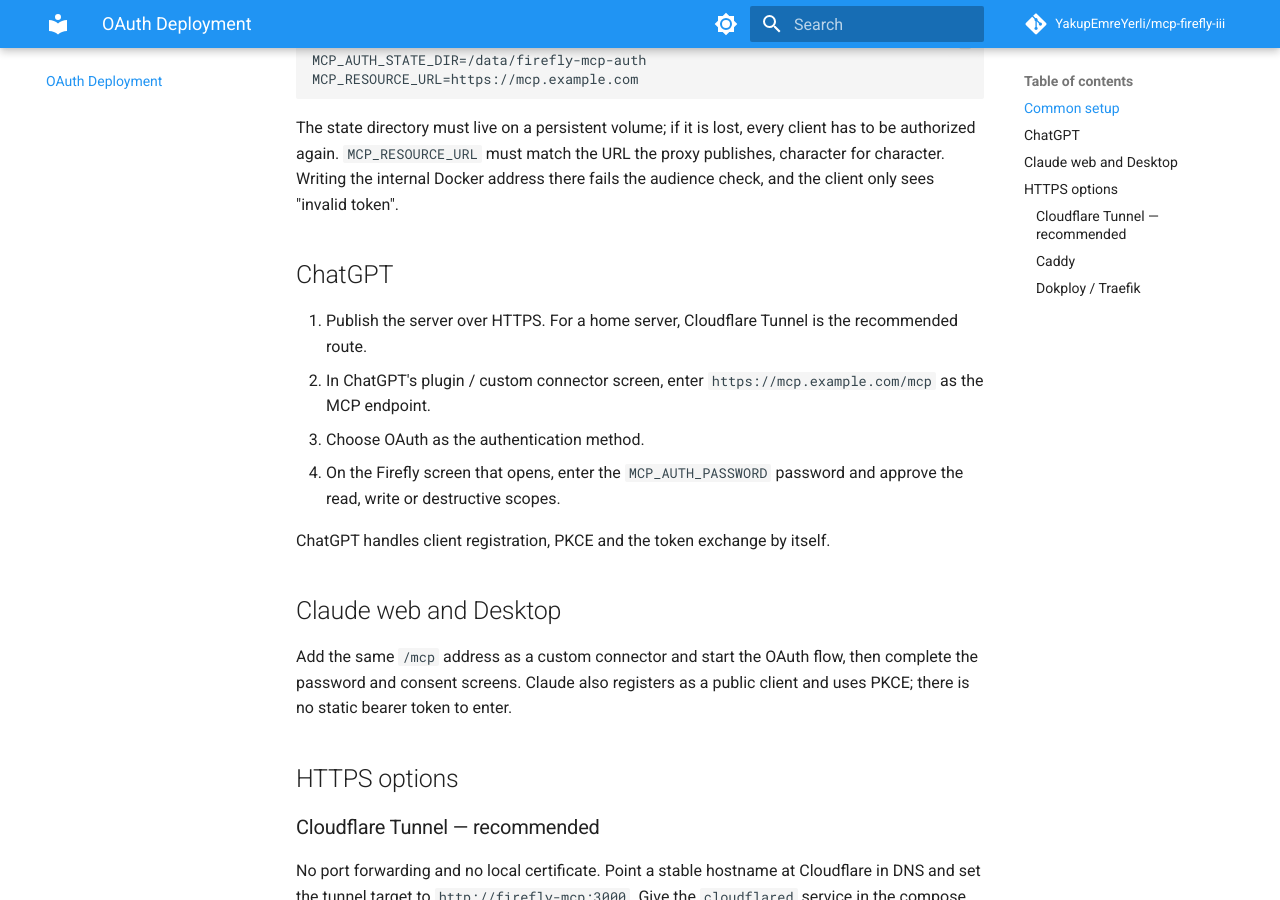
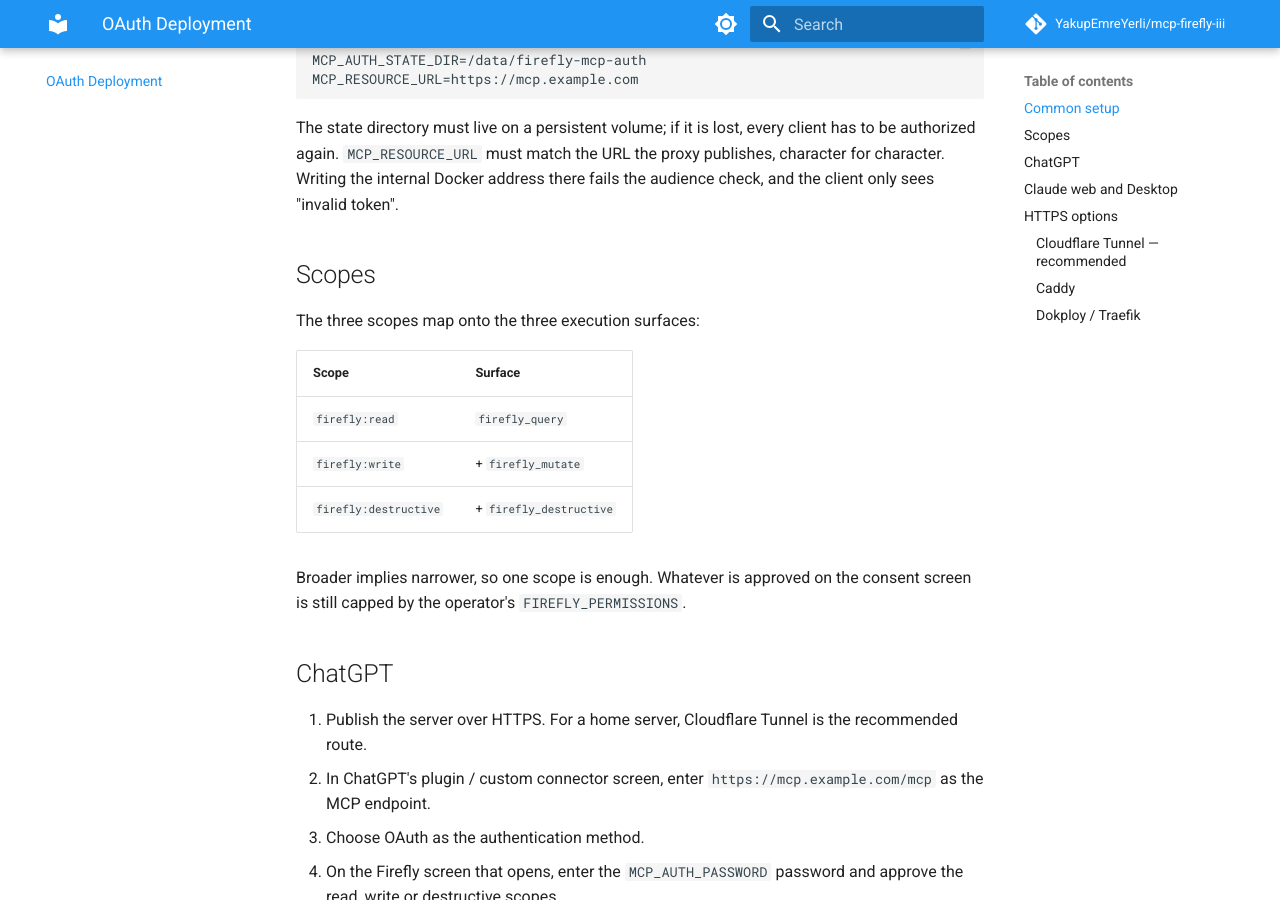
Before and after one commit to YakupEmreYerli/mcp-firefly-iii, an MkDocs documentation site: the page built from docs/oauth.md, in a window 1280 px wide and 900 px high, scrolled down 416 px. Built offline with MkDocs 1.6.1 and Material for MkDocs 9.7.7, drawn with Linux system fonts in a browser that asks for light colours; comment, search, counter and statistics services are not loaded; the version menu is left out.

Commit message:
Fix the typecheck, and cut .env.example back to the settings
The previous commit made Answers.readOnly required again without giving
the serverEntry fixture a value; `tsc -p tsconfig.test.json` catches what
a plain `tsc --noEmit` does not, which is what CI runs.

.env.example had grown into prose. Each setting keeps the line that stops
a silent mistake — the audience must match, the two auth modes are
exclusive, losing the state directory de-authorizes every client — and
the rest moved to docs/oauth.md, which now carries the scope table.
FIREFLY_LOG_LEVEL is gone from the example: it is read into the config
and never used, so an example told operators to set nothing.

```diff
--- a/docs/oauth.md
+++ b/docs/oauth.md
@@ -19,6 +19,19 @@ The state directory must live on a persistent volume; if it is lost, every
 client has to be authorized again. `MCP_RESOURCE_URL` must match the URL the
 proxy publishes, character for character. Writing the internal Docker address
 there fails the audience check, and the client only sees "invalid token".
+
+## Scopes
+
+The three scopes map onto the three execution surfaces:
+
+| Scope | Surface |
+|-------|---------|
+| `firefly:read` | `firefly_query` |
+| `firefly:write` | + `firefly_mutate` |
+| `firefly:destructive` | + `firefly_destructive` |
+
+Broader implies narrower, so one scope is enough. Whatever is approved on the
+consent screen is still capped by the operator's `FIREFLY_PERMISSIONS`.
 
 ## ChatGPT
 
```
Also changed, not shown: 2 other files.
